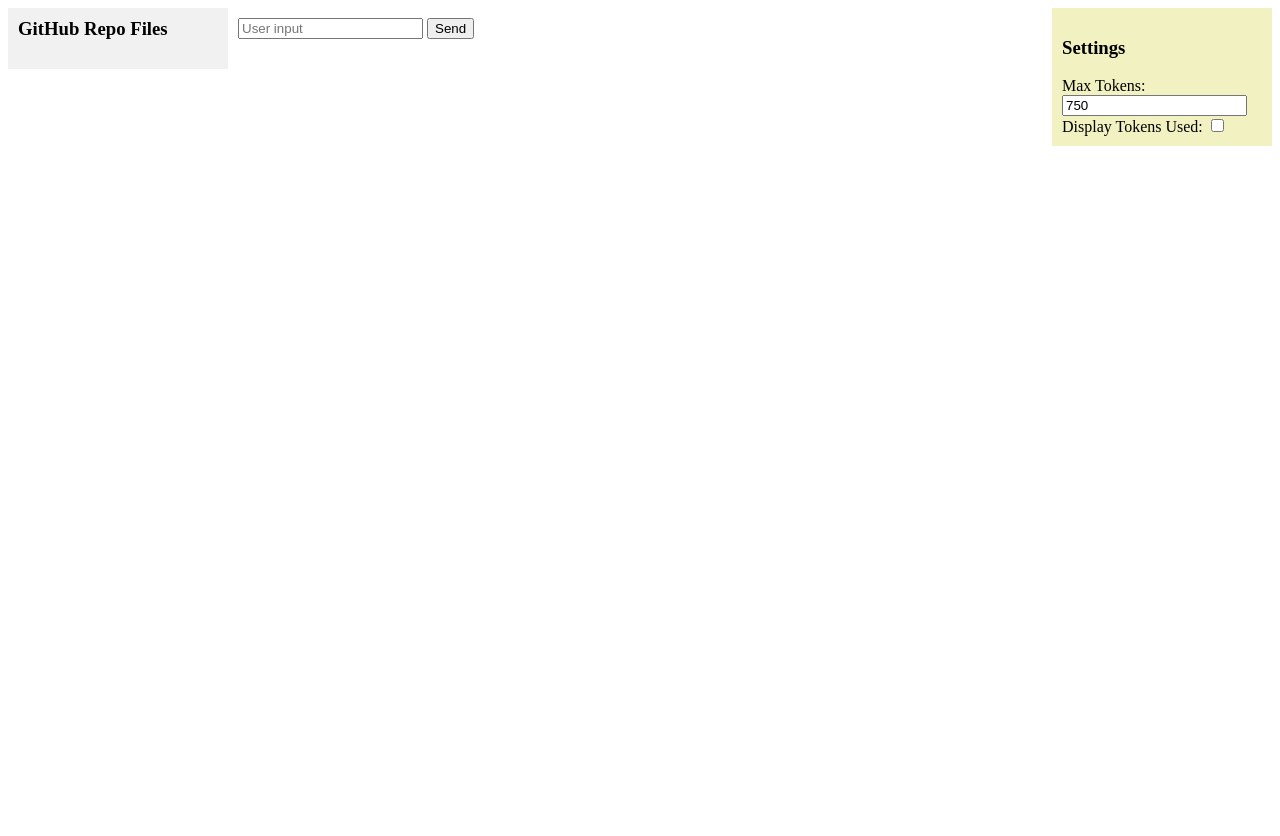
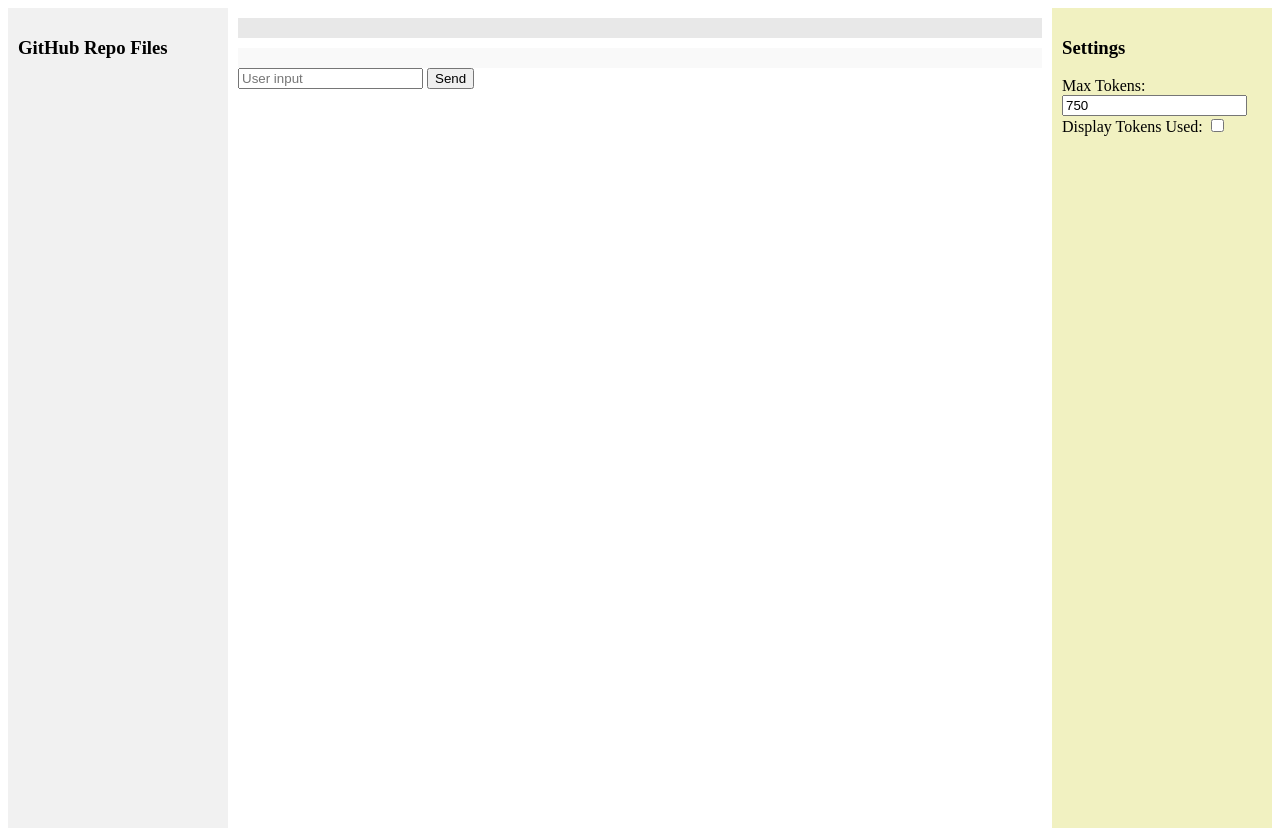
Before and after one commit to skyredtea/git-GPT, a website: page index.html in a window 1280 px wide. Before the commit the page ends 800 px from the top, so only its background shows below. Drawn offline with Linux system fonts and the light colour scheme; no server answers.

Commit message:
v1.1.3 reformat

```diff
--- a/index.html
+++ b/index.html
@@ -6,55 +6,55 @@
          .message {
          margin-bottom: 10px;
          }
-
          .user {
          color: blue;
          }
-
          .assistant {
          color: green;
          }
-
          .sidebar {
          width: 200px;
          background-color: #f1f1f1;
          padding: 10px;
          float: left;
+         height: 100vh;  /* 100% of the viewport height */
+         overflow-y: auto;  /* Enable scrolling if content is too long */
          }
-
-    .sidebar h3 {
-      margin-top: 0;
-    }
-
          .sidebar ul {
          list-style-type: none;
          padding: 0;
          }
-
          .sidebar li {
          cursor: pointer;
          }
-
-    .sidebar li.selected {
-      background-color: #c8e6c9;
+         .main-container {
+         display: flex;  /* Use a flexbox layout */
          }
-
-    .main {
-      margin-left: 220px;
+         .middle {
+         flex-grow: 1;  /* Allow the middle div to take up remaining space */
          padding: 10px;
          }
-
+         #code-display {
+         font-family: monospace;  /* Use a monospace font for code */
+         white-space: pre;  /* Preserve line breaks and spacing */
+         background-color: #e8e8e8;  /* Light grey background */
+         padding: 10px;
+         margin-bottom: 10px;
+         overflow-y: auto;  /* Enable scrolling if content is too long */
+         max-height: 200px;  /* Set a maximum height */
+         }
+         #conversation {
+         background-color: #f9f9f9;  /* Lighter grey background */
+         padding: 10px;
+         overflow-y: auto;  /* Enable scrolling if content is too long */
+         max-height: 200px;  /* Set a maximum height */
+         }
          .sidebar-right {
          width: 200px;
          background-color: #f1f1c1;
          padding: 10px;
-    float: right;
-    }
-
-    .main {
-        margin-left: 220px;
-        margin-right: 220px;  /* Add this line to account for right sidebar */
-        padding: 10px;
+         height: 100vh;  /* 100% of the viewport height */
+         overflow-y: auto;  /* Enable scrolling if content is too long */
          }
       </style>
    </head>
@@ -63,7 +63,16 @@
          <h3>GitHub Repo Files</h3>
          <ul id="file-list"></ul>
       </div>
-
+      <div class="main-container">
+      <div class="middle">
+         <div id="code-display"></div>
+         <div id="conversation"></div>
+         <!-- more middle content here -->
+         <form id="message-form">
+            <input type="text" id="user-input" placeholder="User input" />
+            <button type="submit">Send</button>
+         </form>
+      </div>
       <div class="sidebar-right">
          <h3>Settings</h3>
          <div>
@@ -75,18 +84,10 @@
             <input type="checkbox" id="display-tokens">
          </div>
       </div>
-
-  <div class="main">
-    <div id="conversation"></div>
-    <form id="message-form">
-      <input type="text" id="user-input" placeholder="User input" />
-      <button type="submit">Send</button>
-    </form>
-  </div>
-
       <script>
          document.addEventListener('DOMContentLoaded', () => {
              const fileList = document.getElementById('file-list');
+             const codeDisplay = document.getElementById('code-display');
              const conversationDiv = document.getElementById('conversation');
              const messageForm = document.getElementById('message-form');
              const userInput = document.getElementById('user-input');
@@ -101,22 +102,26 @@
                      files = data.files; // Save the files
                      files.forEach((file) => {
                          const listItem = document.createElement('li');
-                    listItem.textContent = file.name;
-                    listItem.addEventListener('click', () => {
+                         const checkBox = document.createElement('input');
+                         checkBox.type = 'checkbox';
+                         checkBox.addEventListener('change', () => {
                              const selectedIndex = selectedFiles.findIndex(selectedFile => selectedFile.name === file.name);
                              if (selectedIndex > -1) {
                                  selectedFiles.splice(selectedIndex, 1);
-                            listItem.classList.remove('selected');
                              } else {
                                  selectedFiles.push(file);
-                            listItem.classList.add('selected');
                              }
                          });
+                         listItem.appendChild(checkBox);
+                         const fileLabel = document.createElement('span');
+                         fileLabel.textContent = file.name;
+                         fileLabel.addEventListener('click', () => {
+                             codeDisplay.textContent = file.content;  // Display file content in the middle box
+                         });
+                         listItem.appendChild(fileLabel);
                          fileList.appendChild(listItem);
                      });
                  });
-
-        // Function to handle sending user input and displaying response
                  const sendMessage = async (event) => {
                  event.preventDefault();
                  const userMessage = userInput.value;
@@ -165,7 +170,6 @@
                  messageElement.textContent = content;
                  conversationDiv.appendChild(messageElement);
              };
-
          });
       </script>
    </body>
```
Also changed, not shown: index.js (+15 -6 lines). Lines whose indentation alone changed are shown as unchanged.
